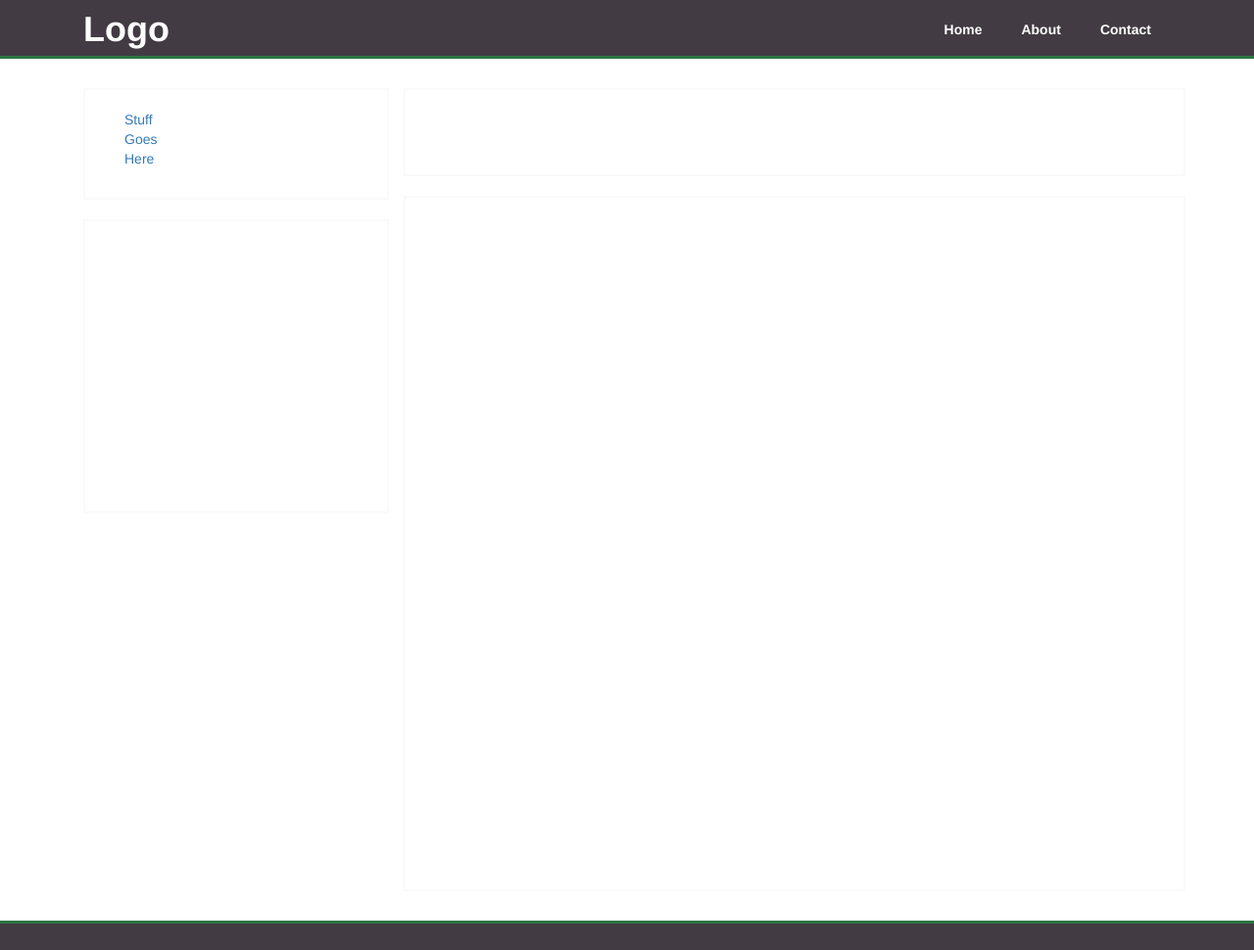
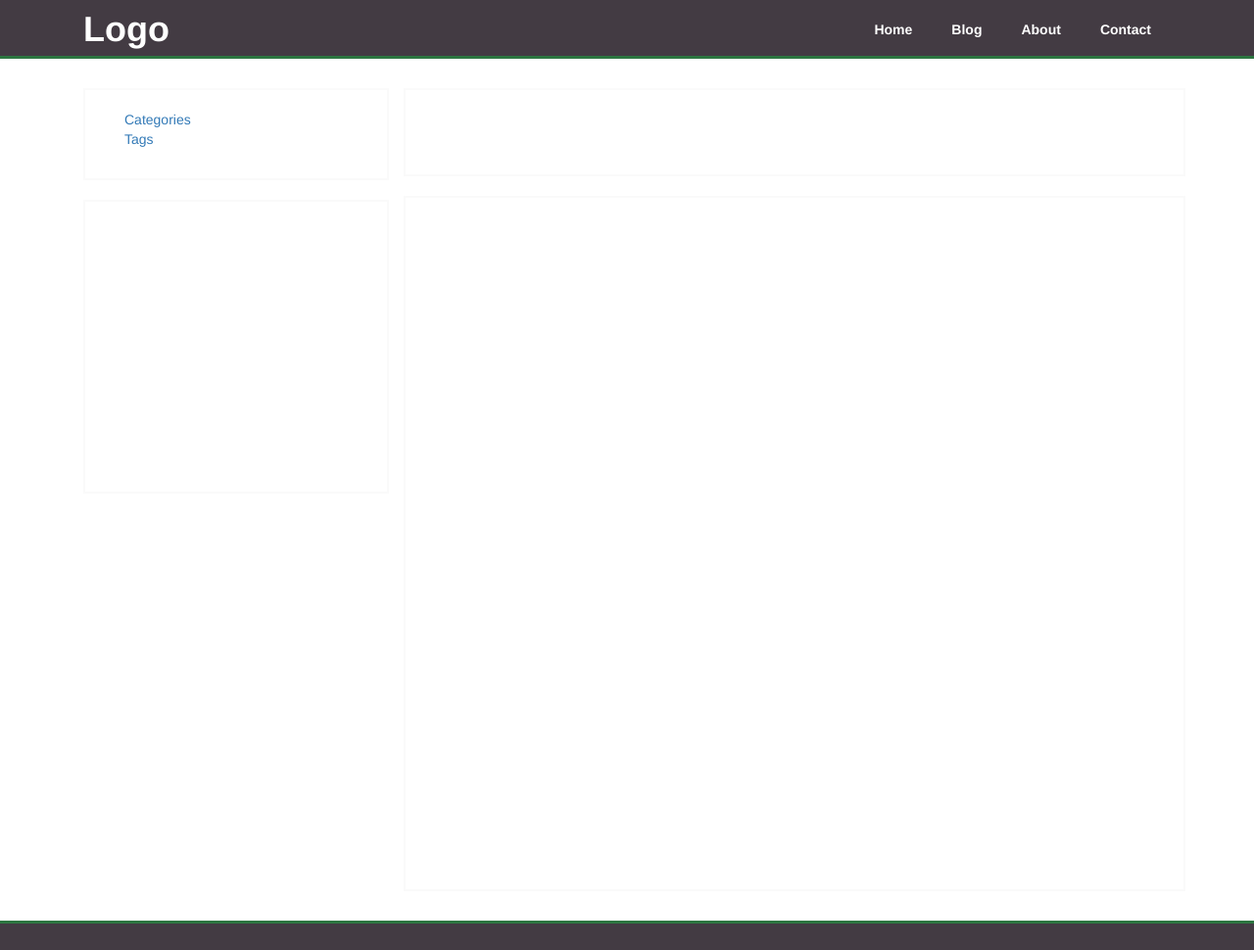
Before and after one commit to Creaticide/blog, a Django app: template blog/templates/blog/base.html in a window 1280 px wide. Shown: the whole page at 98% size. Run offline with Django 3.2, Linux system fonts and the light colour scheme; the template is opened without the code that fills it, so the values that code supplies are empty; some libraries are stand-ins or nearby versions.

Commit message:
HTML/CSS changes.

```diff
--- a/blog/templates/blog/base.html
+++ b/blog/templates/blog/base.html
@@ -9,7 +9,7 @@
 </head>
 <body>
 	<header>
-		<div id="headerContainer" class="container">
+		<div id="header-container" class="container">
 			<div class="col-md-4">
 				<div id="logo">
 					<h1>Logo</h1>
@@ -19,6 +19,7 @@
 				<nav>
 					<ul>
 						<li><a href="{% url 'index' %}">Home</a></li>
+						<li><a href="{% url 'index' %}">Blog</a></li>
 						<li><a href="#">About</a></li>
 						<li><a href="#">Contact</a></li>
 					</ul>
@@ -26,18 +27,17 @@
 			</div>
 		</div>
 	</header>
-	<div id="mainContainer" class="container">
-		<div id="leftSidebar" class="col-md-4">
-			<nav id="blogNav">
+	<div id="main-container" class="container">
+		<div id="left-sidebar" class="col-md-4">
+			<nav id="blog-nav">
 				<ul>
-					<li><a href="#">Stuff</a></li>
-					<li><a href="#">Goes</a></li>
-					<li><a href="#">Here</a></li>
+					<li><a href="#">Categories</a></li>
+					<li><a href="#">Tags</a></li>
 				</ul>
 			</nav>
-			<div id="rightBlock"></div>
+			<div id="right-block"></div>
 		</div>
-		<div id="topBlock" class="col-md-8"></div>
+		<div id="top-block" class="col-md-8"></div>
 		<div id="content" class="col-md-8">
 			{% block content %}
 			{% endblock %}
--- a/blog/templates/blog/post_list.html
+++ b/blog/templates/blog/post_list.html
@@ -2,8 +2,8 @@
 {% block content %}
 <main>
 	{% for post in post_list %}
-		<article class="blogArticle">
-			<a class="blockLink" href="{% url 'post_detail' pk=post.pk %}">
+		<article class="blog-article">
+			<a class="block-link" href="{% url 'post_detail' pk=post.pk %}">
 				<h3>{{ post.title }}</h3>
 				<p>{{ post.text|truncatewords:50 }}</p>
 			</a>
--- a/static/css/blog.css
+++ b/static/css/blog.css
@@ -62,7 +62,7 @@ header nav li a:active {
     color: white;
 }
 
-.currentPage {
+.current-page {
 	border-bottom: 3px solid #7851a9;
     background-color: #2E282E;
 }
@@ -71,7 +71,7 @@ header nav li a:active {
 	CONTENT
 */
 
-#mainContainer {
+#main-container {
 	margin-top: 30px;
 	margin-bottom: 30px;
 }
@@ -84,19 +84,19 @@ header nav li a:active {
 	width: 70%;
 }
 
-#leftSidebar {
+#left-sidebar {
 	width: 30%;
 	float: left;
 }
 
-#blogNav {
+#blog-nav {
 	padding-top: 20px;
 	padding-bottom: 20px;
 	background-color: #FFFFFF;
 	border: 2px solid #FAFAFA;
 }
 
-#topBlock {
+#top-block {
 	background-color: #FFFFFF;
 	border: 2px solid #FAFAFA;
 	height: 90px;
@@ -104,7 +104,7 @@ header nav li a:active {
 	margin-bottom: 20px;
 }
 
-#rightBlock {
+#right-block {
 	margin-top: 20px;
 	background-color: #FFFFFF;
 	border: 2px solid #FAFAFA;
@@ -112,7 +112,7 @@ header nav li a:active {
 
 }
 
-#blogNav ul {
+#blog-nav ul {
 	list-style-type: none;
 }
 
@@ -122,21 +122,26 @@ header nav li a:active {
 	margin-bottom: 20px;
 }
 
-a:link.blockLink  {
+.post-tag {
+	background-color: #FAFAFA;
+	padding: 5px;
+}
+
+a:link.block-link  {
     color: black;
     display: block;
     text-decoration: none;
 }
 
-a:visited.blockLink {
+a:visited.block-link {
     color: black;
 }
 
-a:hover.blockLink {
+a:hover.block-link {
     background-color: #FAFAFA;
 }
 
-a:active.blockLink {
+a:active.block-link {
     color: black;
 }
 
```
Also changed, not shown: blog/templates/blog/post_detail.html (+7 -2 lines).
